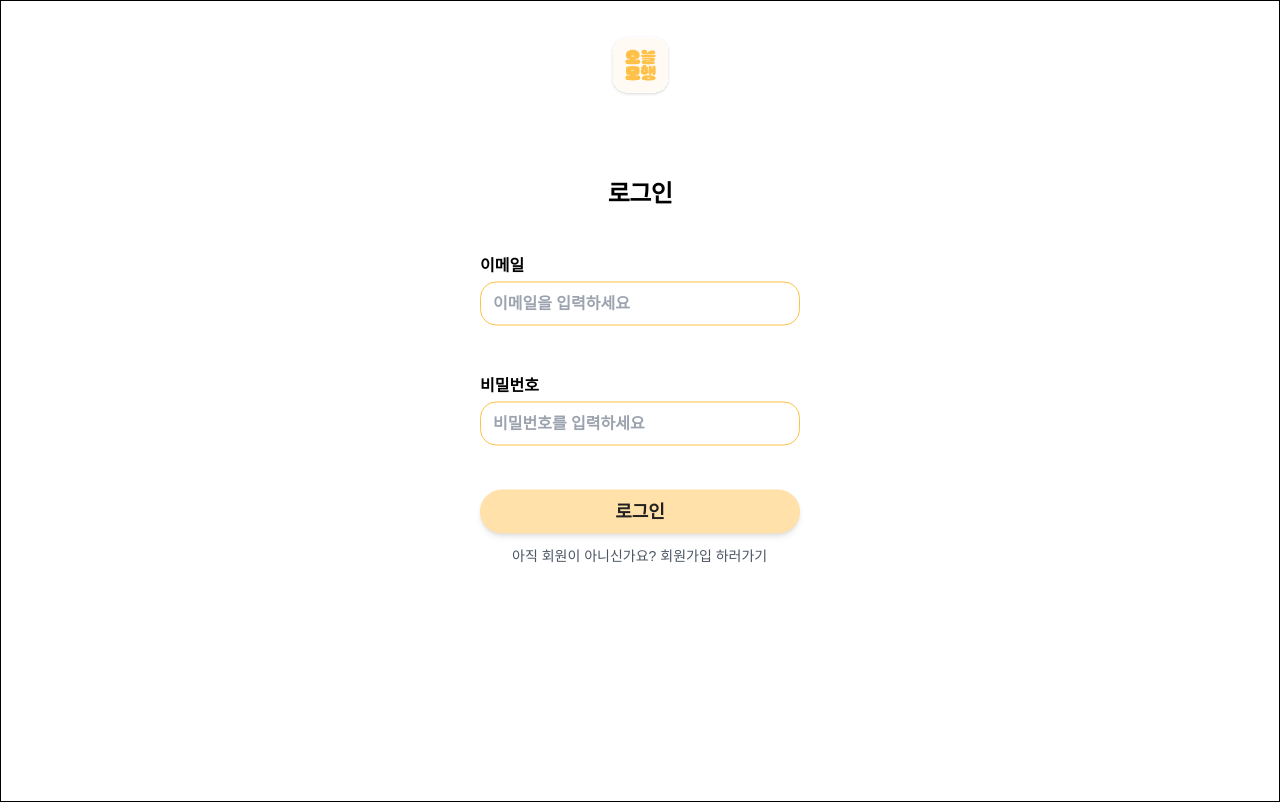
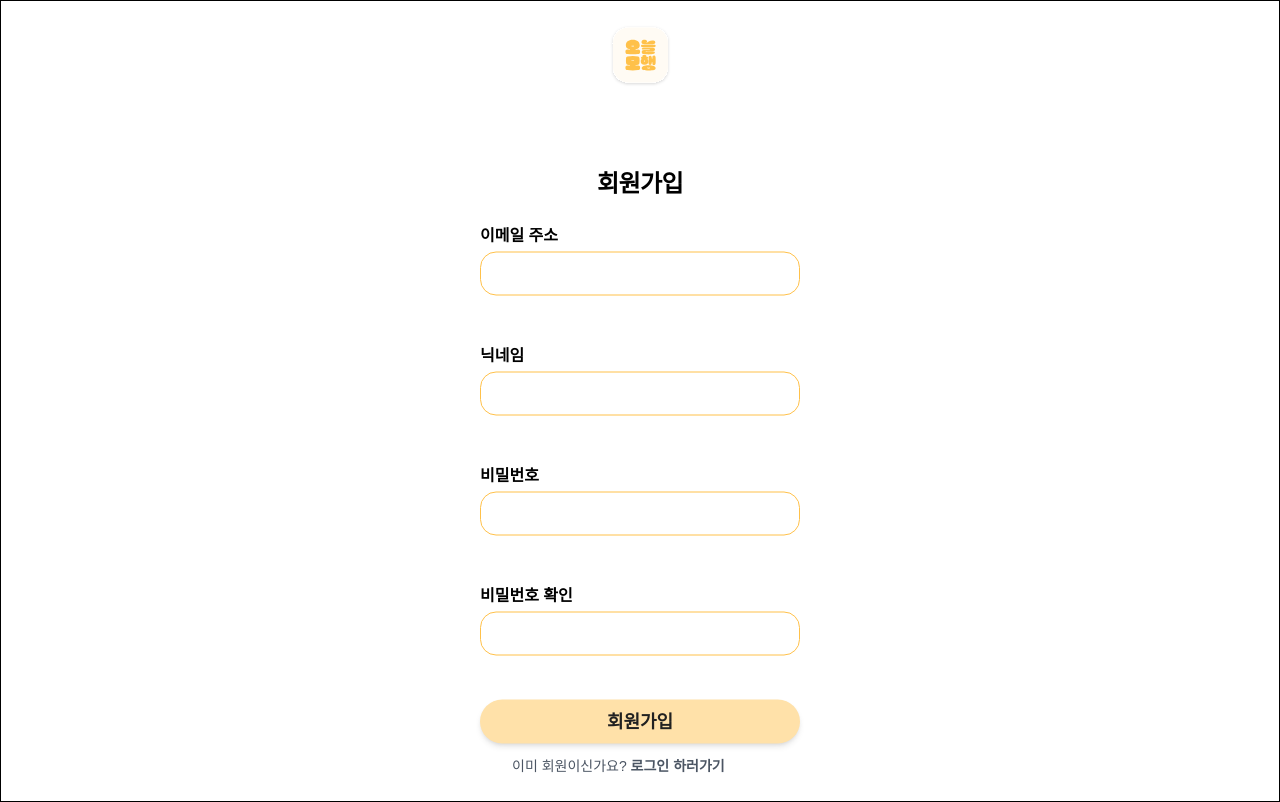
Before and after one commit to zerohyun00/TodayMohang-, a React (Create React App) app in the folder mohang/: page / in a window 1280 px wide. Built offline with nearby package versions, Linux system fonts and the light colour scheme; a web font is replaced by a local one.

Commit message:
#2 fix: SignUp 퍼블리싱 완료

```diff
--- a/mohang/src/index.js
+++ b/mohang/src/index.js
@@ -4,6 +4,7 @@ import { RouterProvider } from "react-router";
 import { createBrowserRouter } from "react-router-dom";
 import App from "./App";
 import LogIn from "./pages/LogIn";
+import SignUp from "./pages/SignUp";
 
 const router = createBrowserRouter([
   {
@@ -12,7 +13,7 @@ const router = createBrowserRouter([
     children: [
       {
         index: true,
-        element: <LogIn />,
+        element: <SignUp />,
       },
     ],
   },
--- a/mohang/src/pages/LogIn/index.jsx
+++ b/mohang/src/pages/LogIn/index.jsx
@@ -40,7 +40,7 @@ const LogIn = () => {
 
   return (
     <div id="container" className="absolute top-1/2 left-1/2 transform -translate-x-1/2 -translate-y-1/2 -mt-24" >
-      <div className="flex items-center justify-center mb-4">
+      <div className="flex items-center justify-center">
       <Icons/>
       </div>
       <Header>로그인</Header>
--- a/mohang/src/pages/LogIn/styles.js
+++ b/mohang/src/pages/LogIn/styles.js
@@ -6,8 +6,8 @@ export const Header = tw.header`
   text-2xl
   leading-11
   tracking-tight
-  mt-20
-  mb-10
+  mt-10 sm:mt-20
+  mb-5
 `;
 
 export const Form = tw.form`
@@ -17,7 +17,7 @@ export const Form = tw.form`
 `;
 
 export const Label = tw.label`
-  mb-4
+  mb-3 sm:mb-4
   block
   text-left
   pb-2
@@ -36,7 +36,7 @@ export const Input = tw.input`
   ease-out
   box-border
   my-0
-  mb-5
+  mb-4 sm:mb-5
   w-full
   text-black
   bg-inputBg
@@ -47,7 +47,7 @@ export const Input = tw.input`
 `;
 
 export const Button = tw.button`
-  mb-3
+  mb-4 sm:mb-3
   w-full
   max-w-full
   text-black
@@ -86,7 +86,7 @@ export const Success = tw.div`
 export const LinkContainer = tw.p`
   text-sm
   text-gray-600
-  my-0
+  my-2 sm:my-0
   mx-auto
   mb-2
   w-64
@@ -94,9 +94,8 @@ export const LinkContainer = tw.p`
 `;
 
 export const Link = tw.a`
-  text-blue-600
   no-underline
   font-semibold
-
   hover:underline
+  cursor-pointer
 `;
--- /dev/null
+++ b/mohang/src/pages/SignUp/index.jsx
@@ -0,0 +1,105 @@
+import useInput from '../../hooks/useInput';
+import { Button, Error, Form, Header, Input, Label, LinkContainer, Success, Link } from '../LogIn/styles';
+import axios from 'axios';
+import React, { useCallback, useState } from 'react';
+import Icons from '../../components/Icons';
+
+const SignUp = () => {
+  const [signUpError, setSignUpError] = useState(false);
+  const [signUpSuccess, setSignUpSuccess] = useState(false);
+  const [mismatchError, setMismatchError] = useState(false);
+  const [email, onChangeEmail] = useInput('');
+  const [nickname, onChangeNickname] = useInput('');
+  const [password, , setPassword] = useInput('');
+  const [passwordCheck, , setPasswordCheck] = useInput('');
+
+  const onChangePassword = useCallback(
+    (e) => {
+      setPassword(e.target.value);
+      setMismatchError(passwordCheck !== e.target.value);
+    },
+    [passwordCheck,setPassword],
+  );
+
+  const onChangePasswordCheck = useCallback(
+    (e) => {
+      setPasswordCheck(e.target.value);
+      setMismatchError(password !== e.target.value);
+    },
+    [password, setPasswordCheck],
+  );
+
+  const onSubmit = useCallback(
+    (e) => {
+      e.preventDefault();
+      if (!nickname || !nickname.trim()) {
+        return;
+      }
+      if (!mismatchError) {
+        setSignUpError(false);
+        setSignUpSuccess(false);
+        axios
+          .post('/api/users', { email, nickname, password })
+          .then(() => {
+            setSignUpSuccess(true);
+          })
+          .catch((error) => {
+            setSignUpError(error.response?.data?.statusCode === 403);
+          });
+      }
+    },
+    [email, nickname, password, mismatchError],
+  );
+
+  return (
+    <div id="container" className="absolute top-1/2 left-1/2 transform -translate-x-1/2 -translate-y-1/2">
+      <div className="flex items-center justify-center mb-0">
+      <Icons/>
+      </div>
+      <Header>회원가입</Header>
+      <Form onSubmit={onSubmit}>
+        <Label id="email-label">
+          <span>이메일 주소</span>
+          <div>
+            <Input type="email" id="email" name="email" value={email} onChange={onChangeEmail} />
+          </div>
+        </Label>
+        <Label id="nickname-label">
+          <span>닉네임</span>
+          <div>
+            <Input type="text" id="nickname" name="nickname" value={nickname} onChange={onChangeNickname} />
+          </div>
+        </Label>
+        <Label id="password-label">
+          <span>비밀번호</span>
+          <div>
+            <Input type="password" id="password" name="password" value={password} onChange={onChangePassword} />
+          </div>
+        </Label>
+        <Label id="password-check-label">
+          <span>비밀번호 확인</span>
+          <div>
+            <Input
+              type="password"
+              id="password-check"
+              name="password-check"
+              value={passwordCheck}
+              onChange={onChangePasswordCheck}
+            />
+          </div>
+          {mismatchError && <Error>비밀번호가 일치하지 않습니다.</Error>}
+          {nickname && <Error>닉네임을 입력해주세요.</Error>}
+          {signUpError && <Error>이미 가입된 이메일입니다.</Error>}
+          {signUpSuccess && <Success>회원가입되었습니다! 로그인해주세요.</Success>}
+        </Label>
+        <Button type="submit">회원가입</Button>
+      </Form>
+      <LinkContainer>
+        이미 회원이신가요?&nbsp;
+        <Link to="/LogIn" className='black'>로그인 하러가기</Link>
+      </LinkContainer>
+    </div>
+  );
+};
+
+export default SignUp;
```
